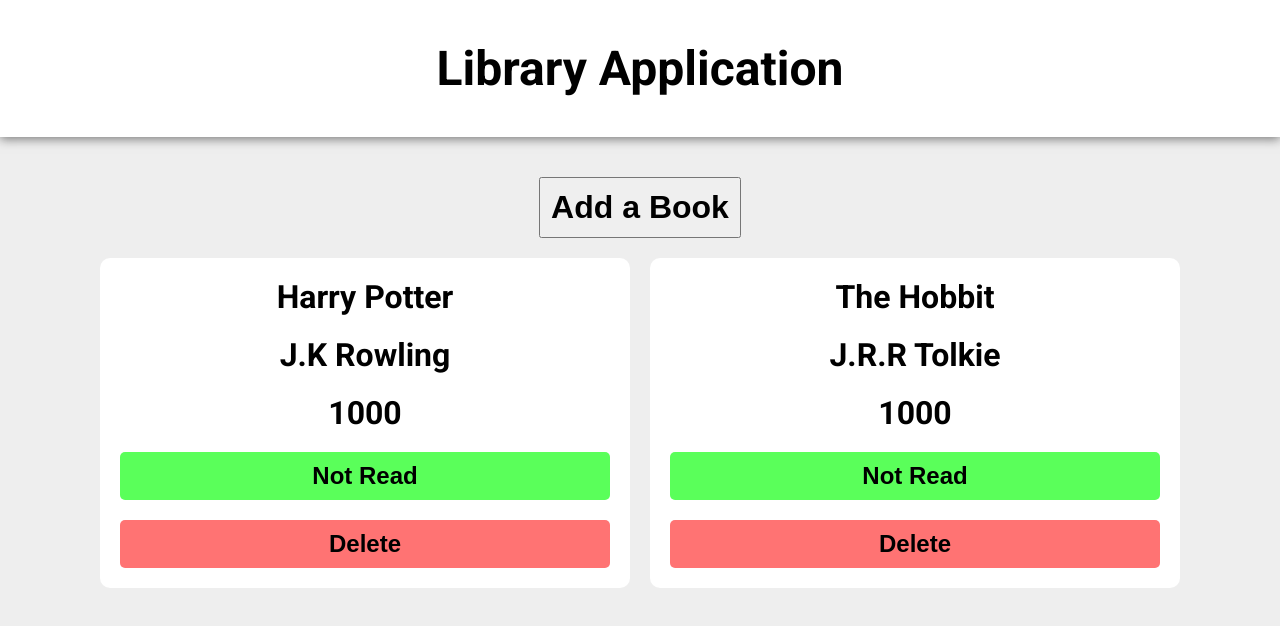
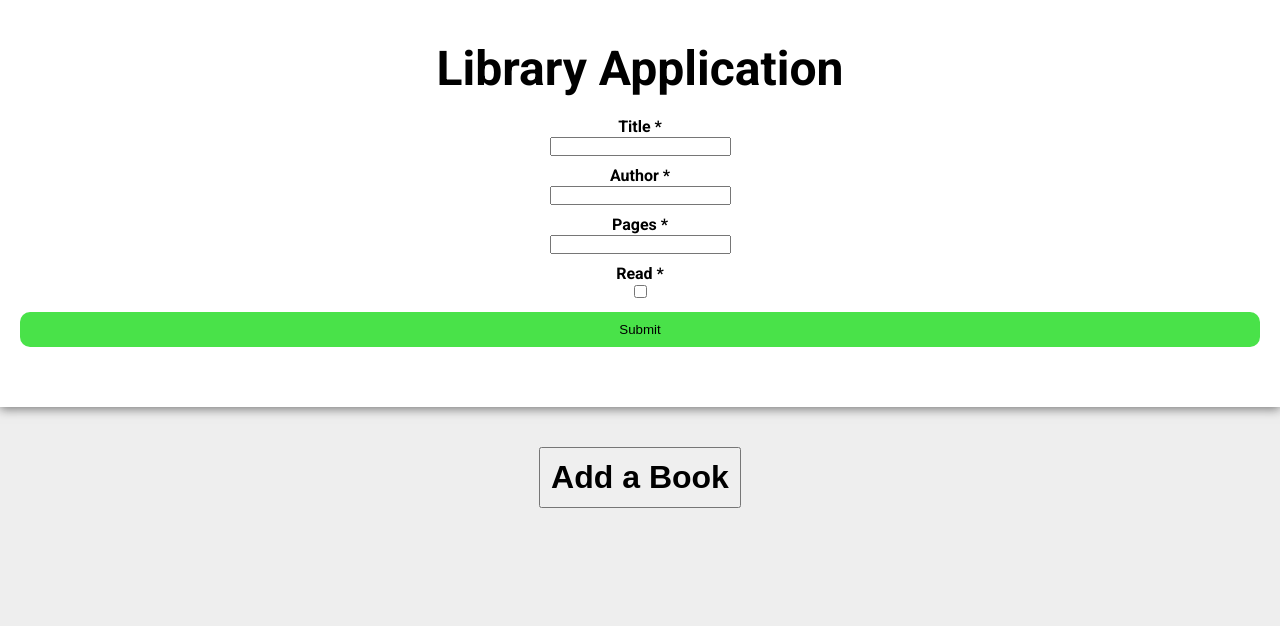
Before and after one commit to AngeloAXNGR/library-app, a plain HTML site: page index.html in a window 1280 px wide. Drawn offline with Linux system fonts and the light colour scheme.

Commit message:
Make add functionality with simple form validation

```diff
--- a/index.html
+++ b/index.html
@@ -14,6 +14,31 @@
 <body>
   <div class="header">
     <h1>Library Application</h1>
+
+    <div class="modal">
+      <form action="/action_page.php" id="book-form">
+        <div class="form-row">
+          <label for="book-title">Title <span aria-label="required">*</span></label>
+          <input type="text" id="book-title" name="book-title" required>
+        </div>
+
+        <div class="form-row">
+          <label for="book-author">Author <span aria-label="required">*</span></label>
+          <input type="text" id="book-author" name="book-author" required>
+        </div>
+
+        <div class="form-row">
+          <label for="page-count">Pages <span aria-label="required">*</span></label>
+          <input type="text" id="page-count" name="page-count" required>
+        </div>
+
+        <div class="form-row">
+          <label for="is-read">Read <span aria-label="required">*</span></label>
+          <input type="checkbox" id="is-read" name="is-read" required>
+        </div>
+      </form>
+      <button class="submit-button" onclick="getFormValues()">Submit</button>
+  </div>
   </div>
 
   <div class="main-content">
@@ -22,29 +47,7 @@
     </div>
 
     <div class="book-catalog">
-      <div class="book-card">
-        <h1>Title</h1>
-        <h1>Author</h1>
-        <h1>100 Pages</h1>
-        <button id="toggle-read">Read</button>
-        <button id="delete-btn">Delete</button>
-      </div>
 
-      <div class="book-card">
-        <h1>Title</h1>
-        <h1>Author</h1>
-        <h1>100 Pages</h1>
-        <button id="toggle-read">Read</button>
-        <button id="delete-btn">Delete</button>
-      </div>
-
-      <div class="book-card">
-        <h1>Title</h1>
-        <h1>Author</h1>
-        <h1>100 Pages</h1>
-        <button id="toggle-read">Read</button>
-        <button id="delete-btn">Delete</button>
-      </div>
     </div>
   </div>
 </body>
--- a/scripts/script.js
+++ b/scripts/script.js
@@ -24,16 +24,13 @@
 }
 
 // **For Testing Purposes**
-let book1 = new Book('Harry Potter', 'J.K Rowling', 1000, false);
-let book2 = new Book('The Hobbit', 'J.R.R Tolkie', 1000, false);
-addBookToLibrary(book1);
-addBookToLibrary(book2);
+// let book1 = new Book('Harry Potter', 'J.K Rowling', 1000, false);
+// let book2 = new Book('The Hobbit', 'J.R.R Tolkie', 1000, false);
+// addBookToLibrary(book1);
+// addBookToLibrary(book2);
+
 
 // functions
-function addBookToLibrary(book){
-  library.push(book);
-}
-
 function render(){
   bookCatalog.innerHTML = '';
   displayBooks();
@@ -53,7 +50,7 @@
     bookCard.appendChild(bookAuthor);
 
     let bookPages = document.createElement('h1');
-    bookPages.textContent = library[i].pages;
+    bookPages.textContent = `${library[i].pages} Pages`;
     bookCard.appendChild(bookPages);
 
     let readBtn = document.createElement('button');
@@ -90,4 +87,39 @@
   }
 }
 
+
+
+function getFormValues(){
+  let elements = document.getElementById("book-form").elements;
+  let title = elements.item(0);
+  let author = elements.item(1);
+  let pages = elements.item(2);
+  let isRead = elements.item(3);
+  let readState;
+  if(isRead.checked){
+      readState = true;
+  }else{readState = false}
+
+  let book = new Book(title.value, author.value, pages.value, readState);
+  validateForm(book);
+
+}
+
+function validateForm(book){
+  if(book.title === "" || book.author === "" || book.pages === ""){
+    alert("All fields should not be left empty.");
+    return false;
+  }else{
+    addBookToLibrary(book);
+  }
+}
+
+
+function addBookToLibrary(book){
+  library.push(book);
+  render();
+}
+
+
+
 render();
--- a/styles/styles.css
+++ b/styles/styles.css
@@ -49,7 +49,7 @@
   /* border:solid 2px black; */
   margin: 20px 0;
   display:grid;
-  grid-template-columns: repeat(auto-fit, minmax(300px, 1fr));
+  grid-template-columns: repeat(auto-fill, minmax(300px, 1fr));
   gap: 20px;
 }
 
@@ -58,6 +58,7 @@
   display:flex;
   flex-direction:column;
   align-items: center;
+  text-align: center;
   gap: 20px;
   border-radius: 10px;
   padding: 20px;
@@ -81,3 +82,45 @@
 #delete-btn{
   background-color: rgb(255, 115, 115);
 }
+
+
+
+
+
+
+
+#book-form{
+  display:flex;
+  flex-direction: column;
+  gap:10px;
+}
+
+
+.modal{
+  display:flex;
+  flex-direction: column;
+  gap:10px;
+  background-color:white;
+  padding: 20px;
+}
+
+.form-row label{
+  display:block;
+  font-weight:700;
+}
+
+.submit-button{
+  width:100%;
+  background-color: rgb(73, 226, 73);
+  padding: 10px 20px;
+  border:none;
+  border-radius: 10px;
+  cursor:pointer;
+  transition: background-color 0.1s;
+}
+
+.submit-button:hover{
+  background-color: rgb(43, 192, 43);
+  font-weight: 700;
+  /* transition: font-weight 0.5s; */
+}
```
